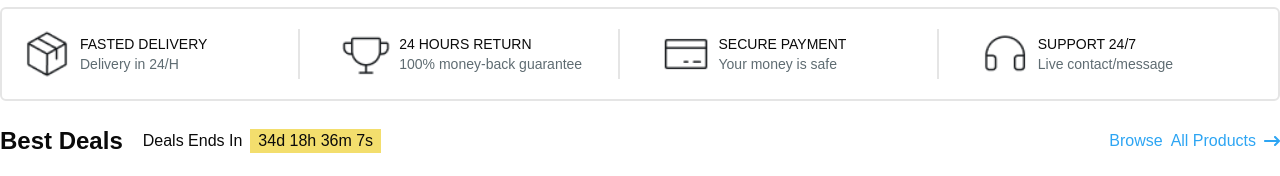
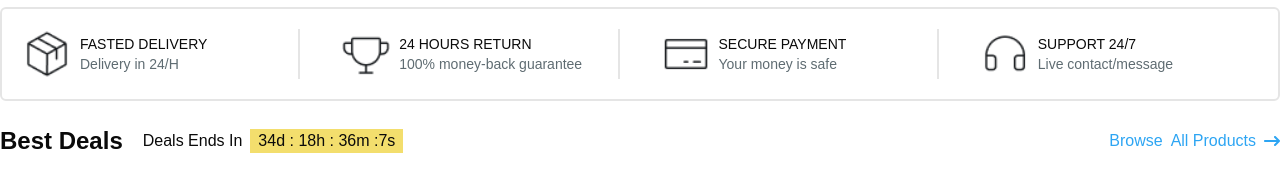
Before and after one commit to Mahedi-Hasan10/e-commerce-frontend, a Next.js app: page / in a window 1280 px wide. Shown: the part 860-1036 px from the top of the page. Built offline with nearby package versions, Linux system fonts and the light colour scheme.

Commit message:
countdown issue solve in best deals problem

```diff
--- a/app/(site)/components/home/bestdeal.js
+++ b/app/(site)/components/home/bestdeal.js
@@ -238,7 +238,7 @@ const BestDeal = () => {
                 <h1>EXPIRED</h1>
               ) : (
                 <h1>
-                  {timeLeft.days}d {timeLeft.hours}h {timeLeft.minutes}m{" "}
+                  {timeLeft.days}d : {timeLeft.hours}h : {timeLeft.minutes}m :
                   {timeLeft.seconds}s
                 </h1>
               )}
```
